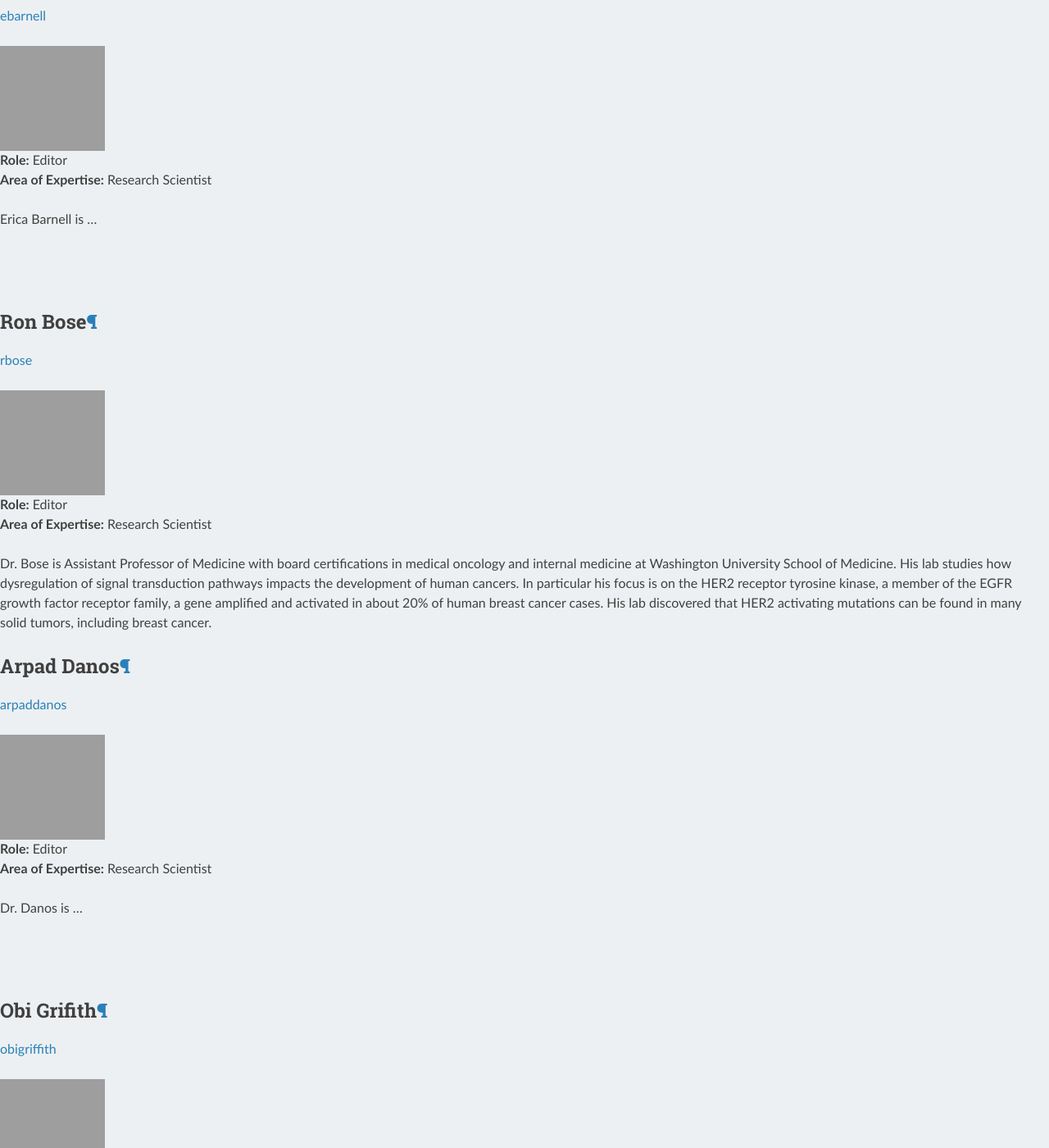
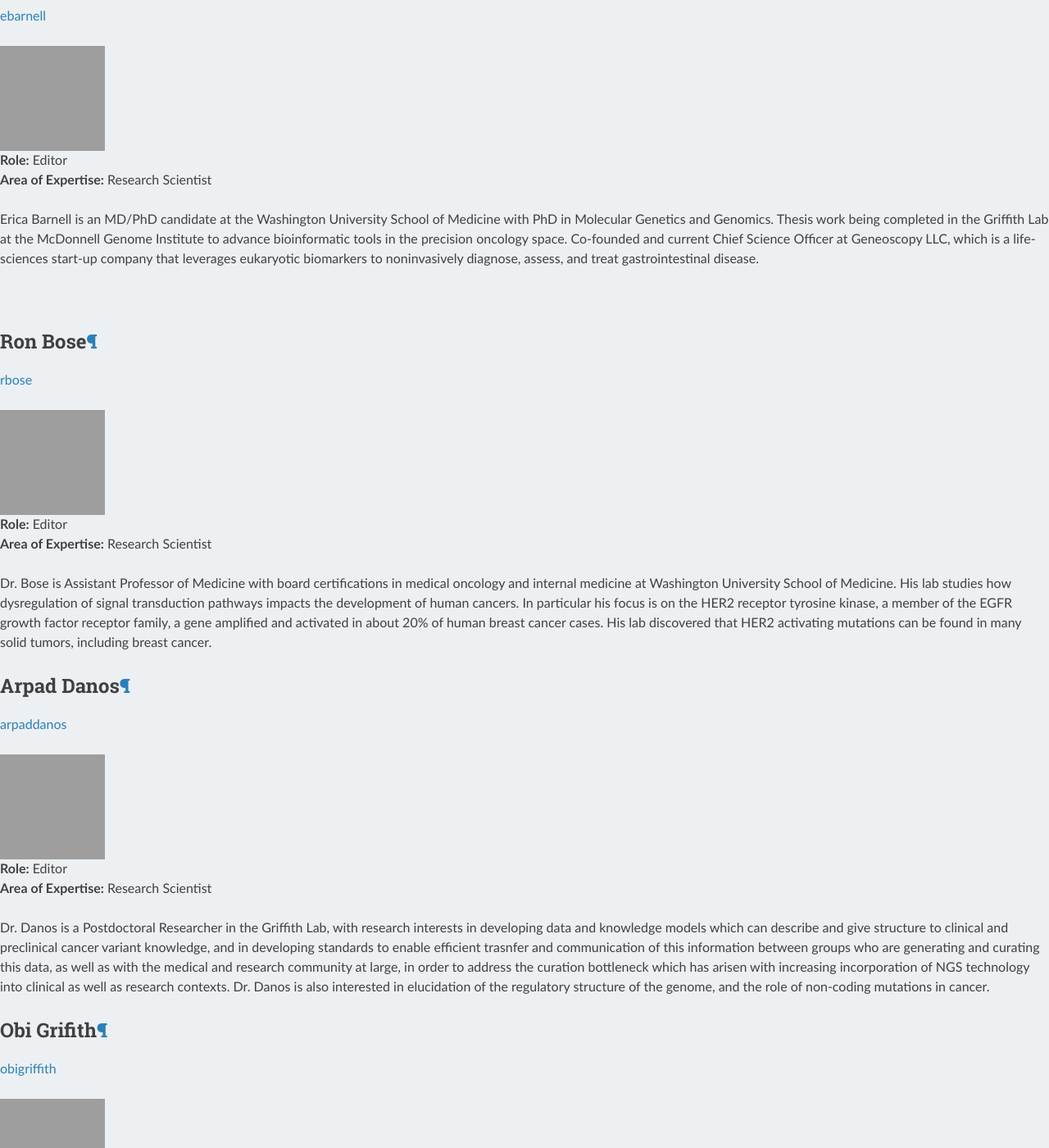
Before and after one commit to griffithlab/civic-docs, a Sphinx documentation site: the page built from docs/about/domain-experts.rst, in a window 1280 px wide and 1400 px high, scrolled down 432 px. Shown: the whole window at 82% size. Built offline with Sphinx 7.4.7 and the Read the Docs theme 2.0.0, drawn with Linux system fonts in a browser that asks for light colours; some of the changed text lies outside the part shown; grey boxes are pictures that could not be loaded.

Commit message:
additional edits to editor bios

```diff
--- a/docs/about/domain-experts.rst
+++ b/docs/about/domain-experts.rst
@@ -13,8 +13,7 @@ Erica Barnell
    **Role:** Editor |br|
    **Area of Expertise:** Research Scientist
 
-Erica Barnell is ...
-|br|
+Erica Barnell is an MD/PhD candidate at the Washington University School of Medicine with PhD in Molecular Genetics and Genomics. Thesis work being completed in the Griffith Lab at the McDonnell Genome Institute to advance bioinformatic tools in the precision oncology space. Co-founded and current Chief Science Officer at Geneoscopy LLC, which is a life-sciences start-up company that leverages eukaryotic biomarkers to noninvasively diagnose, assess, and treat gastrointestinal disease.
 |br|
 |br|
 |br|
@@ -41,11 +41,7 @@ Arpad Danos
    **Role:** Editor |br|
    **Area of Expertise:** Research Scientist
 
-Dr. Danos is ...
-|br|
-|br|
-|br|
-|br|
+Dr. Danos is a Postdoctoral Researcher in the Griffith Lab, with research interests in developing data and knowledge models which can describe and give structure to clinical and preclinical cancer variant knowledge, and in developing standards to enable efficient trasnfer and communication of this information between groups who are generating and curating this data, as well as with the medical and research community at large, in order to address the curation bottleneck which has arisen with increasing incorporation of NGS technology into clinical as well as research contexts. Dr. Danos is also interested in elucidation of the regulatory structure of the genome, and the role of non-coding mutations in cancer.
 
 Obi Grifith
 -----------
@@ -173,7 +172,11 @@ Alex Wagner
    **Role:** Editor |br|
    **Area of Expertise:** Research Scientist
 
-Dr. Wagner is ...
+Dr. Wagner is an NCI Postdoctoral Fellow training at the McDonnell Genome Institute at Washington University School of Medicine. His research interests are focused on the collaborative clinical interpretation of sequence variants in cancers.
+|br|
+|br|
+|br|
+|br|
 |br|
 |br|
 |br|
```
Also changed, not shown: other parts of docs/about/domain-experts.rst (+4 -0 lines).
